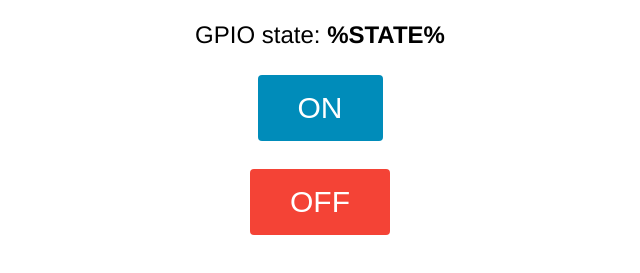
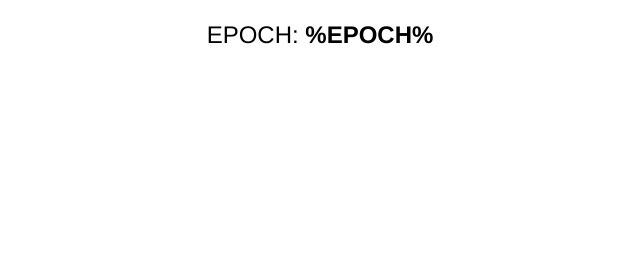
Before and after one commit to viamgr/ESP8266-Pet-Feeder, a plain HTML site: page sketch_feeder/data/index.html in a window 1280 px wide. Shown: the part 93-366 px from the top of the page, without its empty margins (320-960 px from the left). Drawn offline with Linux system fonts and the light colour scheme.

Commit message:
add some features and fix some bugs.

```diff
--- a/sketch_feeder/data/index.html
+++ b/sketch_feeder/data/index.html
@@ -8,8 +8,6 @@
 </head>
 <body>
   <h1>ESP32 Web Server</h1>
-  <p>GPIO state: <strong> %STATE%</strong></p>
-  <p><a href="/on"><button class="button">ON</button></a></p>
-  <p><a href="/off"><button class="button button2">OFF</button></a></p>
+  <p>EPOCH: <strong> %EPOCH%</strong></p>
 </body>
 </html>
```
Also changed, not shown: 6 other files.
